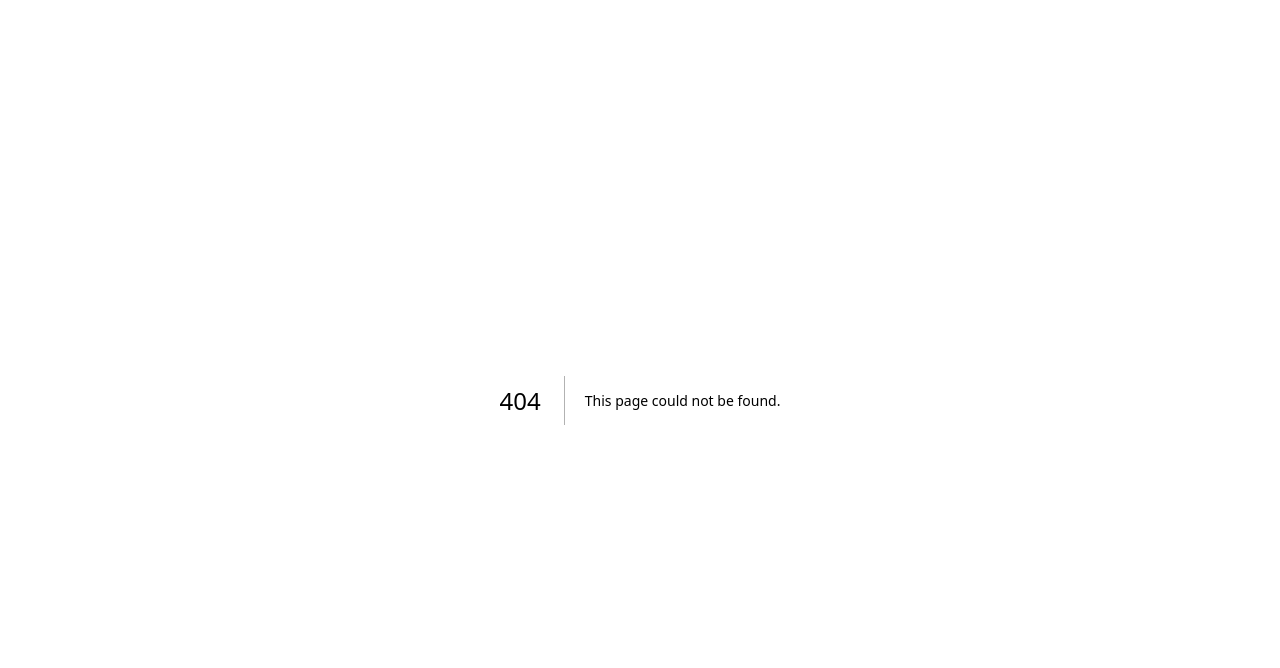
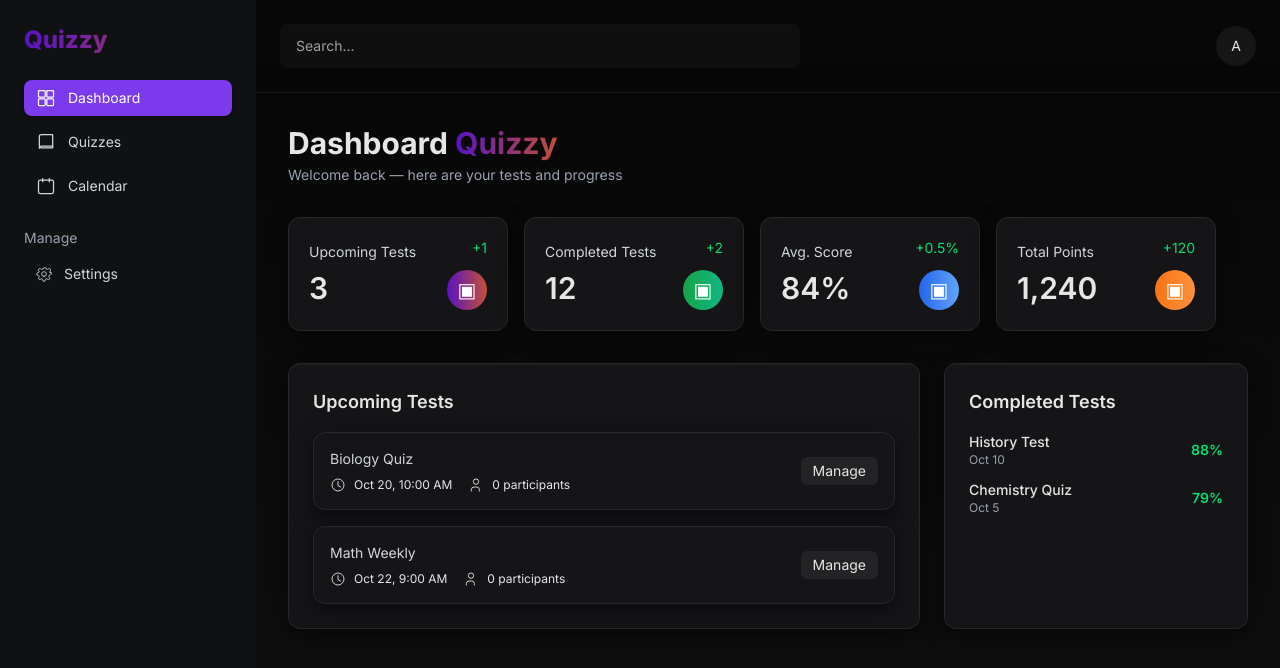
Before and after one commit to Shreyanshi210205/QuizMate, a Next.js app in the folder frontend/: page /student/dashboard in a window 1280 px wide. Before the commit this address had no page. Shown: the top 668 px of the page. Built offline with nearby package versions, Linux system fonts and the light colour scheme.

Commit message:
feat: implement Student Dashboard with stats and event management; add StudentSidebar component

```diff
--- /dev/null
+++ b/frontend/src/app/student/dashboard/page.tsx
@@ -0,0 +1,74 @@
+"use client"
+import StudentSidebar from '@/components/StudentSidebar'
+import Topbar from '@/components/Topbar'
+import StatCard from '@/components/StatCard'
+import EventCard from '@/components/EventCard'
+
+const stats = [
+  { title: 'Upcoming Tests', value: '3', delta: '+1', color: 'linear-gradient(90deg,var(--accent-from),var(--accent-to))' },
+  { title: 'Completed Tests', value: '12', delta: '+2', color: 'linear-gradient(90deg,#16a34a,#10b981)' },
+  { title: 'Avg. Score', value: '84%', delta: '+0.5%', color: 'linear-gradient(90deg,#2563eb,#60a5fa)' },
+  { title: 'Total Points', value: '1,240', delta: '+120', color: 'linear-gradient(90deg,#f97316,#fb923c)' },
+]
+
+const upcoming = [
+  { id: 'u1', title: 'Biology Quiz', when: 'Oct 20, 10:00 AM' },
+  { id: 'u2', title: 'Math Weekly', when: 'Oct 22, 9:00 AM' },
+]
+
+const completed = [
+  { id: 'c1', title: 'History Test', score: 88, date: 'Oct 10' },
+  { id: 'c2', title: 'Chemistry Quiz', score: 79, date: 'Oct 5' },
+]
+
+export default function StudentDashboard() {
+  return (
+    <div className="min-h-screen flex">
+      <div className="hidden lg:block">
+        <StudentSidebar />
+      </div>
+
+      <div className="flex-1">
+        <Topbar />
+        <main className="p-8 max-w-[1200px] mx-auto">
+          <div className="mb-8">
+            <h1 className="text-3xl font-bold">Dashboard <span className="text-gradient-hero">Quizzy</span></h1>
+            <p className="text-sm text-gray-400 mt-1">Welcome back — here are your tests and progress</p>
+          </div>
+
+          <div className="flex gap-4 mb-8 flex-wrap">
+            {stats.map((s, idx) => (
+              <StatCard key={idx} title={s.title} value={s.value} delta={s.delta} iconColor={s.color} />
+            ))}
+          </div>
+
+          <div className="grid grid-cols-1 lg:grid-cols-3 gap-6 mb-6">
+            <div className="lg:col-span-2 card-bg rounded-lg p-6">
+              <h3 className="text-lg font-semibold mb-4">Upcoming Tests</h3>
+              <div className="space-y-4">
+                {upcoming.map(e => (
+                  <EventCard key={e.id} title={e.title} when={e.when} participants={0} />
+                ))}
+              </div>
+            </div>
+
+            <div className="card-bg rounded-lg p-6">
+              <h3 className="text-lg font-semibold mb-4">Completed Tests</h3>
+              <ul className="space-y-3">
+                {completed.map(c => (
+                  <li key={c.id} className="flex items-center justify-between">
+                    <div>
+                      <div className="text-sm font-medium">{c.title}</div>
+                      <div className="text-xs text-gray-400">{c.date}</div>
+                    </div>
+                    <div className="text-sm font-semibold text-green-400">{c.score}%</div>
+                  </li>
+                ))}
+              </ul>
+            </div>
+          </div>
+        </main>
+      </div>
+    </div>
+  )
+}
--- a/frontend/src/components/RecentQuizzes.tsx
+++ b/frontend/src/components/RecentQuizzes.tsx
@@ -38,17 +38,7 @@ export default function RecentQuizzes({ quizzes }: { quizzes: Array<{id:string,t
           </div>
         ))}
 
-        <div className="border-2 border-dashed border-white/6 rounded-lg flex items-center justify-center p-6 text-gray-400">
-          <div className="text-center">
-            <div className="w-12 h-12 rounded-full mx-auto mb-3 flex items-center justify-center" style={{ backgroundColor: '#22113d' }}>
-              <svg className="w-6 h-6 text-[#7C3AED]" viewBox="0 0 24 24" fill="none" xmlns="http://www.w3.org/2000/svg">
-                <path d="M12 5v14M5 12h14" stroke="#7C3AED" strokeWidth="1.8" strokeLinecap="round" strokeLinejoin="round" />
-              </svg>
-            </div>
-            <div className="text-sm font-medium text-white">Create New Quiz</div>
-            <div className="text-xs text-gray-400 mt-2">Add questions, set time limits and more</div>
-          </div>
-        </div>
+        {/* create tile removed per request */}
       </div>
     </div>
   );
--- /dev/null
+++ b/frontend/src/components/StudentSidebar.tsx
@@ -0,0 +1,75 @@
+"use client"
+import Link from "next/link"
+import React from "react"
+import { usePathname } from 'next/navigation'
+
+function IconGrid({ className = 'w-5 h-5' }: { className?: string }) {
+  return (
+    <svg className={className} viewBox="0 0 24 24" fill="none">
+      <rect x="3" y="3" width="8" height="8" stroke="currentColor" strokeWidth="1.5" rx="1" />
+      <rect x="13" y="3" width="8" height="8" stroke="currentColor" strokeWidth="1.5" rx="1" />
+      <rect x="3" y="13" width="8" height="8" stroke="currentColor" strokeWidth="1.5" rx="1" />
+      <rect x="13" y="13" width="8" height="8" stroke="currentColor" strokeWidth="1.5" rx="1" />
+    </svg>
+  )
+}
+
+function IconBook({ className = 'w-5 h-5' }: { className?: string }) {
+  return (
+    <svg className={className} viewBox="0 0 24 24" fill="none">
+      <path d="M4 19.5A2.5 2.5 0 0 1 6.5 17H20" stroke="currentColor" strokeWidth="1.5" strokeLinecap="round" strokeLinejoin="round" />
+      <path d="M4 5.5A2.5 2.5 0 0 1 6.5 3H20v16H6.5A2.5 2.5 0 0 1 4 16.5v-11z" stroke="currentColor" strokeWidth="1.5" strokeLinecap="round" strokeLinejoin="round" />
+    </svg>
+  )
+}
+
+function IconCalendar({ className = 'w-5 h-5' }: { className?: string }) {
+  return (
+    <svg className={className} viewBox="0 0 24 24" fill="none">
+      <rect x="3" y="5" width="18" height="16" rx="2" stroke="currentColor" strokeWidth="1.5" />
+      <path d="M16 3v4M8 3v4" stroke="currentColor" strokeWidth="1.5" strokeLinecap="round" />
+    </svg>
+  )
+}
+
+function IconSettings({ className = 'w-4 h-4' }: { className?: string }) {
+  return (
+    <svg className={className} viewBox="0 0 24 24" fill="none">
+      <path d="M12 15.5A3.5 3.5 0 1 0 12 8.5a3.5 3.5 0 0 0 0 7z" stroke="currentColor" strokeWidth="1.25" strokeLinecap="round" strokeLinejoin="round" />
+      <path d="M19.4 15a1.65 1.65 0 0 0 .33 1.82l.06.06a2 2 0 0 1-2.83 2.83l-.06-.06a1.65 1.65 0 0 0-1.82-.33 1.65 1.65 0 0 0-1 1.51V21a2 2 0 0 1-4 0v-.09a1.65 1.65 0 0 0-1-1.51 1.65 1.65 0 0 0-1.82.33l-.06.06a2 2 0 0 1-2.83-2.83l.06-.06a1.65 1.65 0 0 0 .33-1.82 1.65 1.65 0 0 0-1.51-1H3a2 2 0 0 1 0-4h.09c.7 0 1.26-.4 1.51-1a1.65 1.65 0 0 0-.33-1.82l-.06-.06a2 2 0 0 1 2.83-2.83l.06.06c.5.5 1.14.77 1.82.33.46-.28 1-.44 1.51-.44H11a2 2 0 0 1 4 0h.09c.51 0 1.05.16 1.51.44.68.44 1.32.17 1.82-.33l.06-.06a2 2 0 0 1 2.83 2.83l-.06.06c-.5.5-.77 1.14-.33 1.82.28.46.44 1 .44 1.51V9a2 2 0 0 1 0 4h-.09c-.7 0-1.26.4-1.51 1z" stroke="currentColor" strokeWidth="1.25" strokeLinecap="round" strokeLinejoin="round" />
+    </svg>
+  )
+}
+
+export default function StudentSidebar() {
+  const pathname = usePathname();
+
+  return (
+    <aside className="w-64 min-h-screen sticky top-0 px-6 py-6 sidebar-bg">
+      <div className="mb-6">
+        <h1 className="text-2xl font-extrabold text-transparent bg-clip-text" style={{ backgroundImage: 'linear-gradient(90deg,var(--accent-from),var(--accent-to))' }}>Quizzy</h1>
+      </div>
+
+      <nav className="space-y-2">
+        <NavItem href="/student/dashboard" label="Dashboard" icon={<IconGrid />} pathname={pathname} />
+        <NavItem href="/student/quizzes" label="Quizzes" icon={<IconBook />} pathname={pathname} />
+        <NavItem href="/student/calendar" label="Calendar" icon={<IconCalendar />} pathname={pathname} />
+      </nav>
+
+      <div className="mt-auto pt-6">
+        <div className="text-sm text-gray-400 mb-2">Manage</div>
+        <NavItem href="/settings" label="Settings" icon={<IconSettings />} pathname={pathname} />
+      </div>
+    </aside>
+  )
+}
+
+function NavItem({ href, label, icon, pathname }: { href: string; label: string; icon: React.ReactNode; pathname: string }) {
+  const isActive = pathname === href;
+  return (
+    <Link href={href} className={`flex items-center gap-3 px-3 py-2 rounded-lg text-sm transition-colors duration-200 ${isActive ? 'bg-purple-600 text-white shadow-md' : 'text-gray-300 hover:bg-white/5 hover:text-white'}`} style={isActive ? { backgroundColor: '#7C3AED' } : undefined}>
+      <span>{icon}</span>
+      <span>{label}</span>
+    </Link>
+  )
+}
--- a/frontend/src/components/Topbar.tsx
+++ b/frontend/src/components/Topbar.tsx
@@ -14,7 +14,6 @@ export default function Topbar() {
       </div>
 
       <div className="flex items-center gap-4">
-  <button className="px-4 py-2 rounded-lg text-sm font-semibold text-white shadow" style={{ backgroundColor: '#7C3AED' }}>+ Create New Quiz</button>
         <div className="w-10 h-10 rounded-full bg-white/6 flex items-center justify-center text-sm">A</div>
       </div>
     </div>
```
